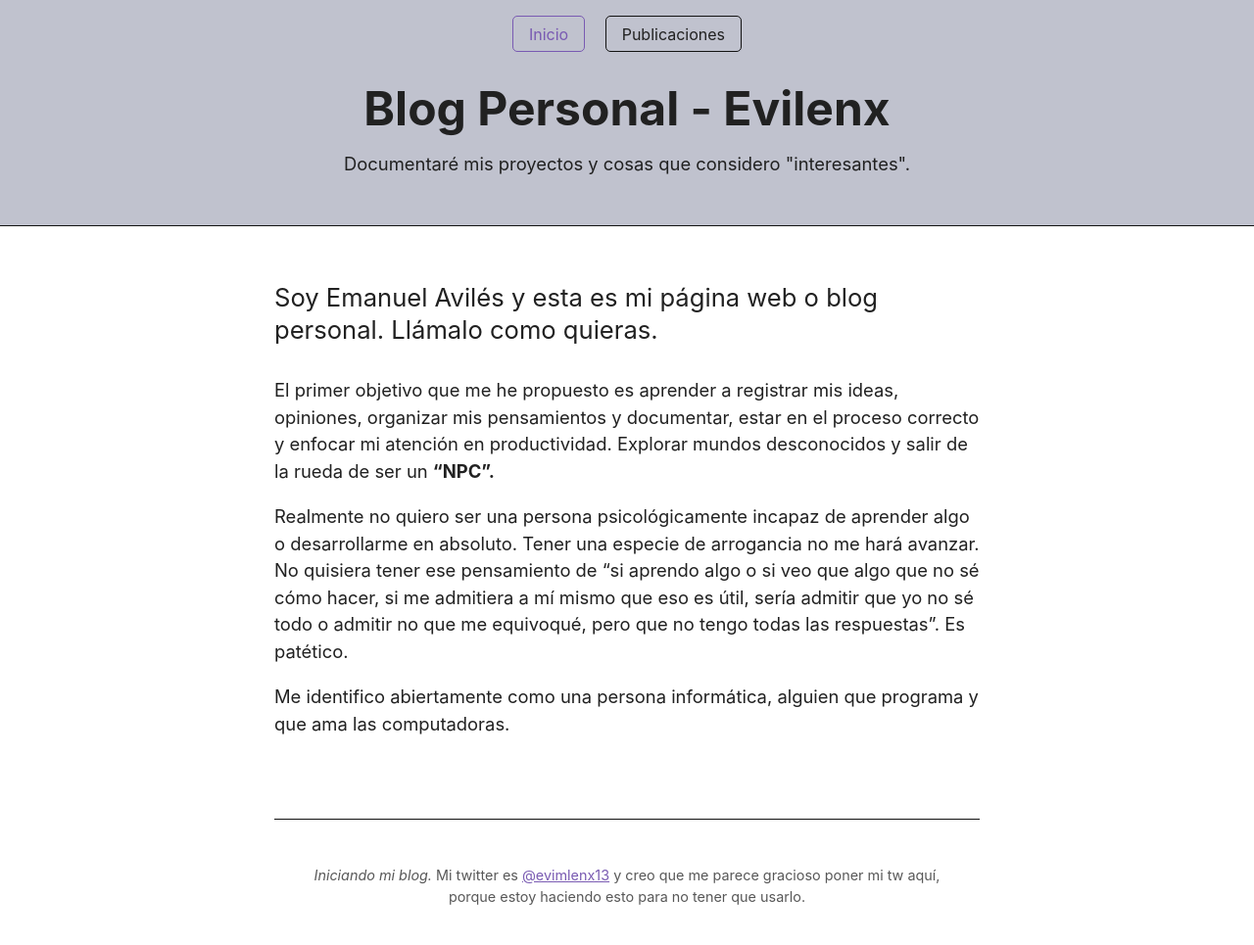
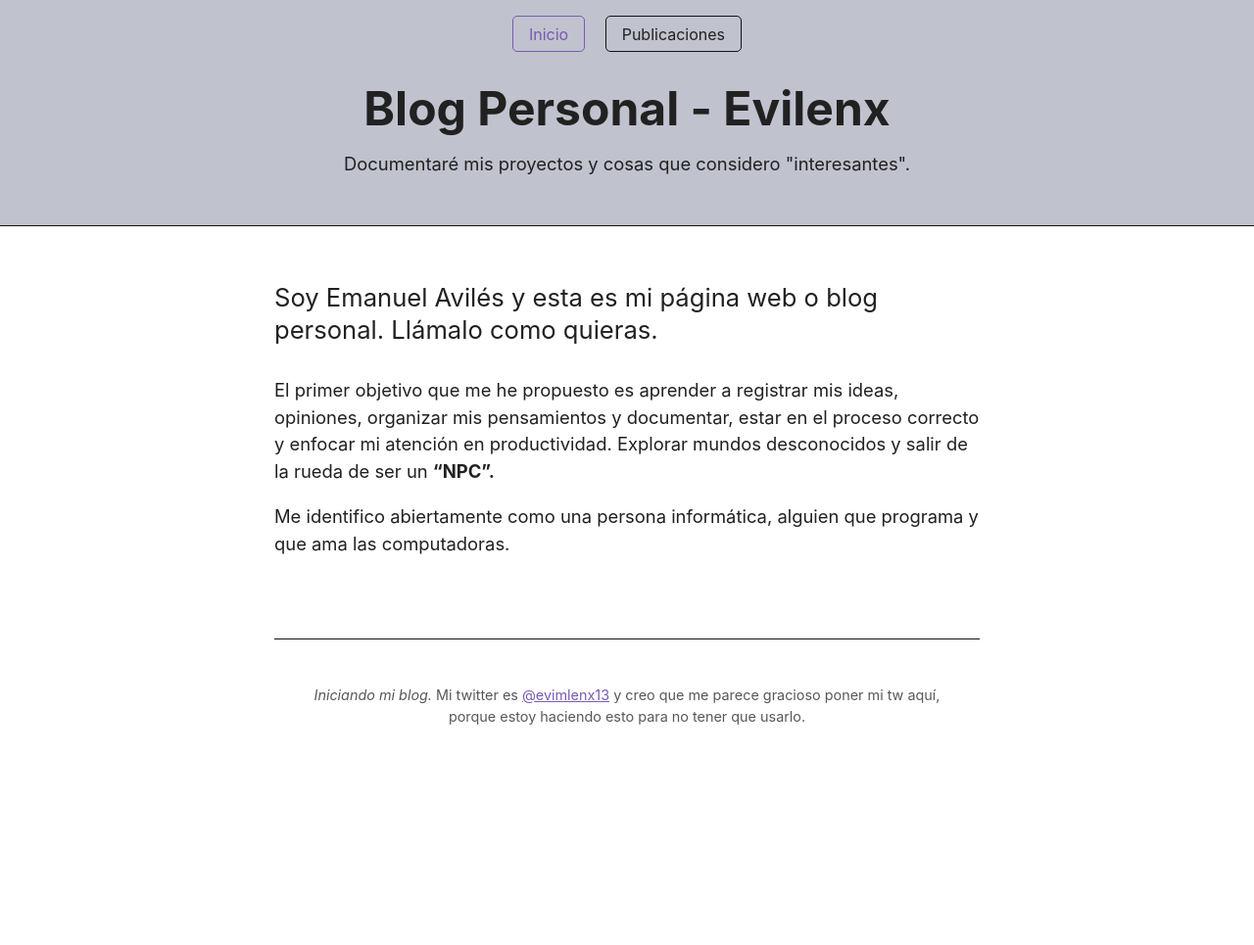
Before and after one commit to evilenx/BlogPersonal, a Jekyll site: the page built from index.md, in a window 1280 px wide. Shown: the whole page at 98% size. Built offline with Jekyll 4.4.1, drawn with Linux system fonts in a browser that asks for light colours; after the commit the page ends 900 px from its top, so only the background shows below that.

Commit message:
editando

```diff
--- a/index.md
+++ b/index.md
@@ -9,6 +9,4 @@ Soy Emanuel Avilés y esta es mi página web o blog personal. Llámalo como quie
 
 El primer objetivo que me he propuesto es aprender a registrar mis ideas, opiniones, organizar mis pensamientos y documentar, estar en el proceso correcto y enfocar mi atención en productividad. Explorar mundos desconocidos y salir de la rueda de ser un **"NPC".**
 
-Realmente no quiero ser una persona psicológicamente incapaz de aprender algo o desarrollarme en absoluto. Tener una especie de arrogancia no me hará avanzar. No quisiera tener ese pensamiento de "si aprendo algo o si veo que algo que no sé cómo hacer, si me admitiera a mí mismo que eso es útil, sería admitir que yo no sé todo o admitir no que me equivoqué, pero que no tengo todas las respuestas". Es patético.
-
 Me identifico abiertamente como una persona informática, alguien que programa y que ama las computadoras.
```
